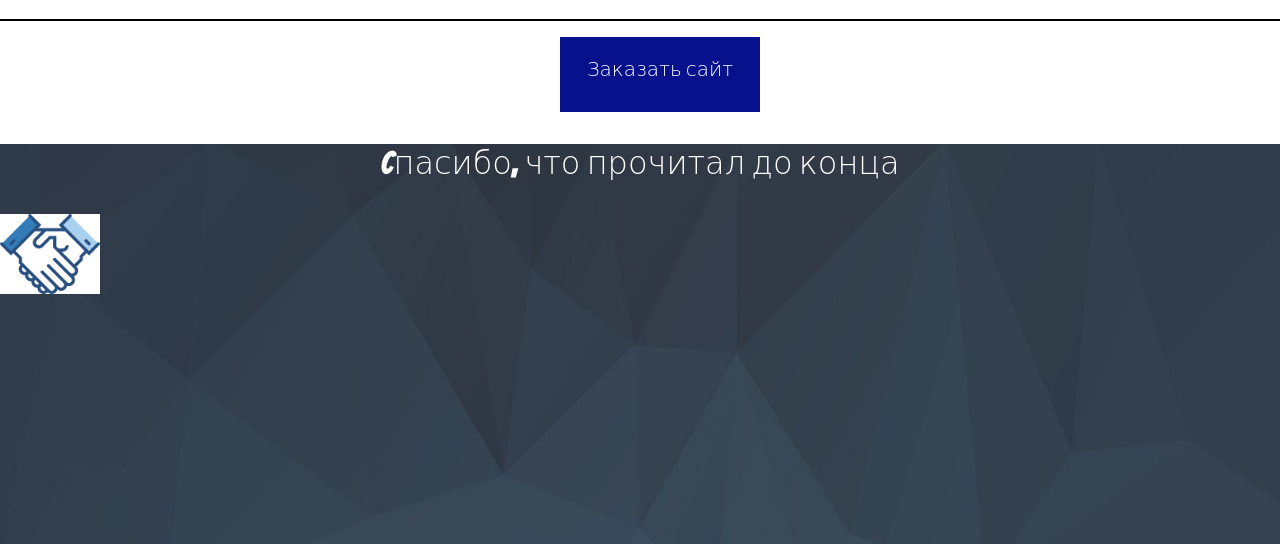
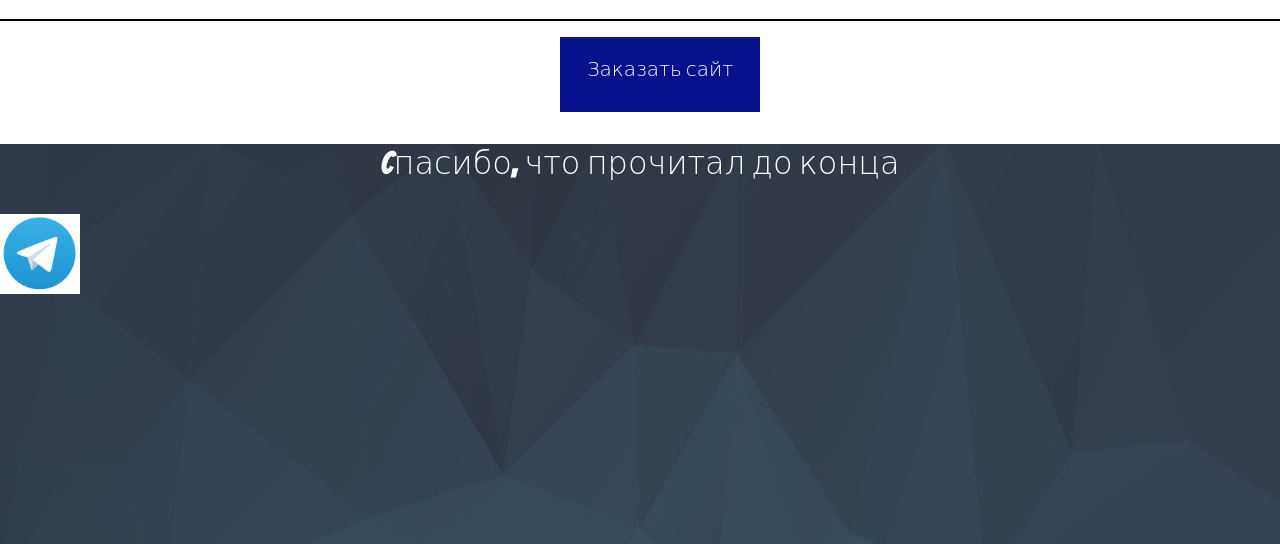
Before and after one commit to Google273/Foogle273.github.io, a PHP site: page / in a window 1280 px wide. Shown: the part 1508-2052 px from the top of the page. Run offline with PHP 8.4, Linux system fonts and the light colour scheme.

Commit message:
init commit

```diff
--- a/Css/main.css
+++ b/Css/main.css
@@ -4,7 +4,7 @@ header {
     margin-top:-35px;
 }
 body {
-    font-family: 'Bangers', cursive;
+    font-family: 'Bangers', cursive, sans-serif;
     font-weight: 100;
     padding: 0;
     margin: 0;
@@ -69,6 +69,10 @@ background:url(../img/fopter.jpg) center top/ cover;
 }
 footer img {
     height: 80px;
+}
+footer img:hover {
+
+    opacity: 0.5;
 }
 .button ul {
     margin-left: 520px;
--- a/index.html
+++ b/index.html
@@ -72,7 +72,7 @@
        <p class="footertext">
         Cпасибо, что прочитал до конца
        </p>
-       <img src="img/frelance.png" alt="Loadding">
+      <a href="https://t.me/joinchat/AAAAAEUvaAqJEL5os82REg"><img src="img/telegarm.jpg" alt="Loadding"> </a>
 
 
         </footer>
```
Also changed, not shown: img/telegarm.jpg (added).
